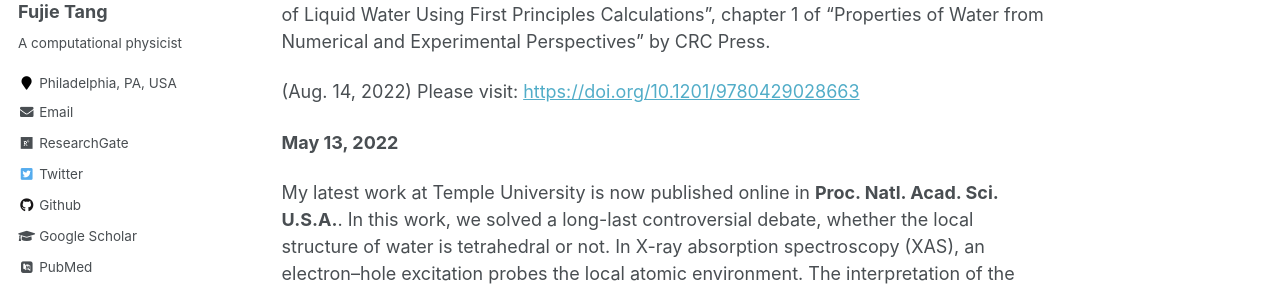
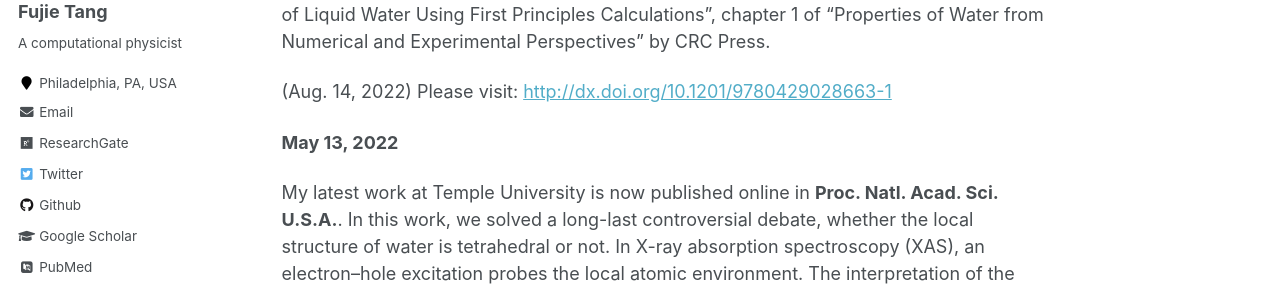
Before and after one commit to fujiepku/fujiepku.github.io, a Jekyll site: the page built from _pages/about.md, in a window 1280 px wide and 900 px high, scrolled down 469 px. Shown: the part 179-465 px from the top of the window. Built offline with Jekyll 4.4.1, drawn with Linux system fonts in a browser that asks for light colours; some web fonts are replaced; part of the change alters nothing that is shown.

Commit message:
Update about.md

```diff
--- a/_pages/about.md
+++ b/_pages/about.md
@@ -22,7 +22,7 @@ I'm pleased to announce that two different book chapters I wrote finally are onl
 
 ** Second chapter is with Xifan Wu. Title is "Theoretical X-ray Absorption Spectroscopy of Liquid Water Using First Principles Calculations", chapter 1 of "Properties of Water from Numerical and Experimental Perspectives" by CRC Press.
 
-(Aug. 14, 2022) Please visit: [https://doi.org/10.1201/9780429028663](https://doi.org/10.1201/9780429028663)
+(Aug. 14, 2022) Please visit: [http://dx.doi.org/10.1201/9780429028663-1](http://dx.doi.org/10.1201/9780429028663-1)
 
 
 **May 13, 2022**
```
